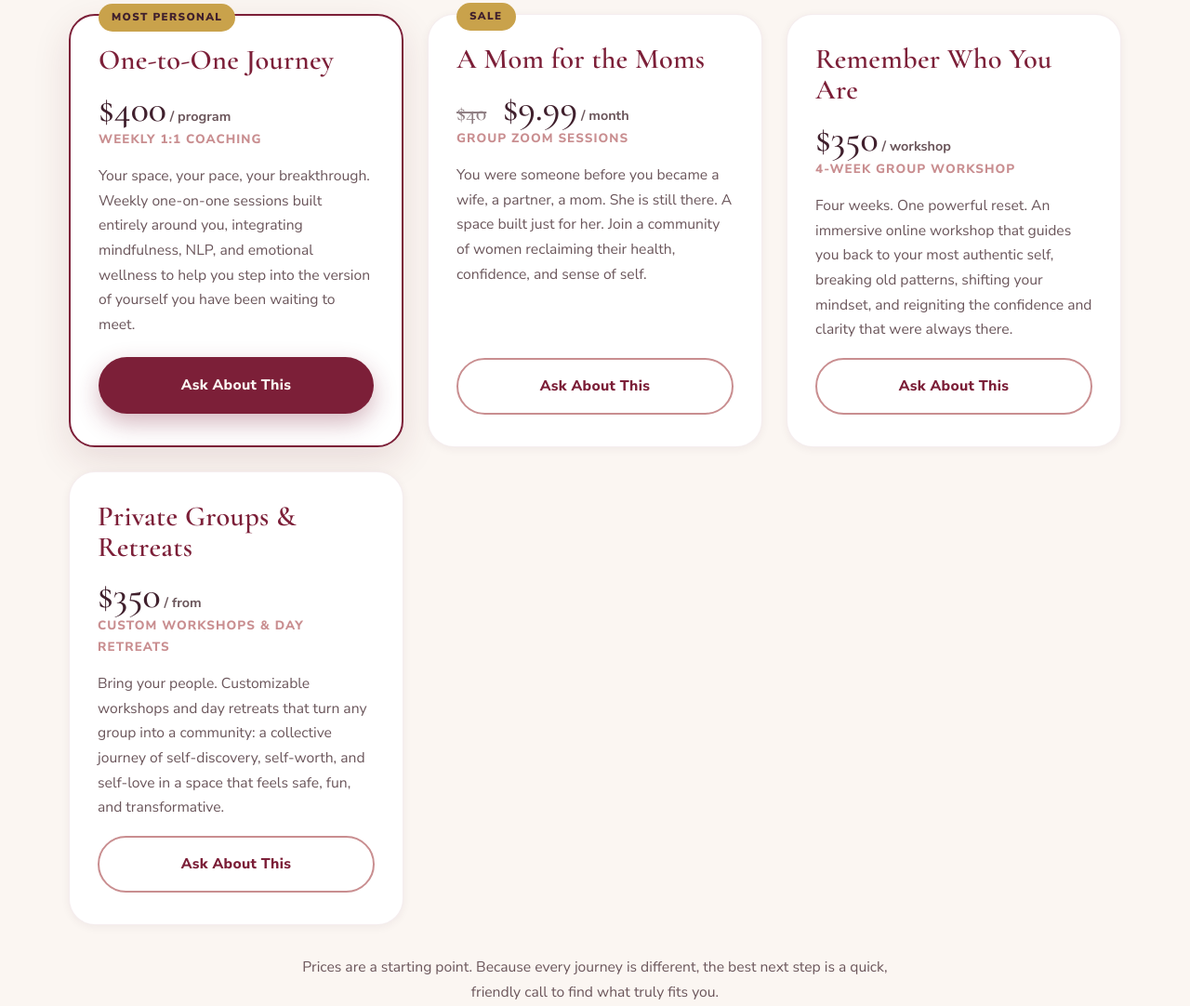
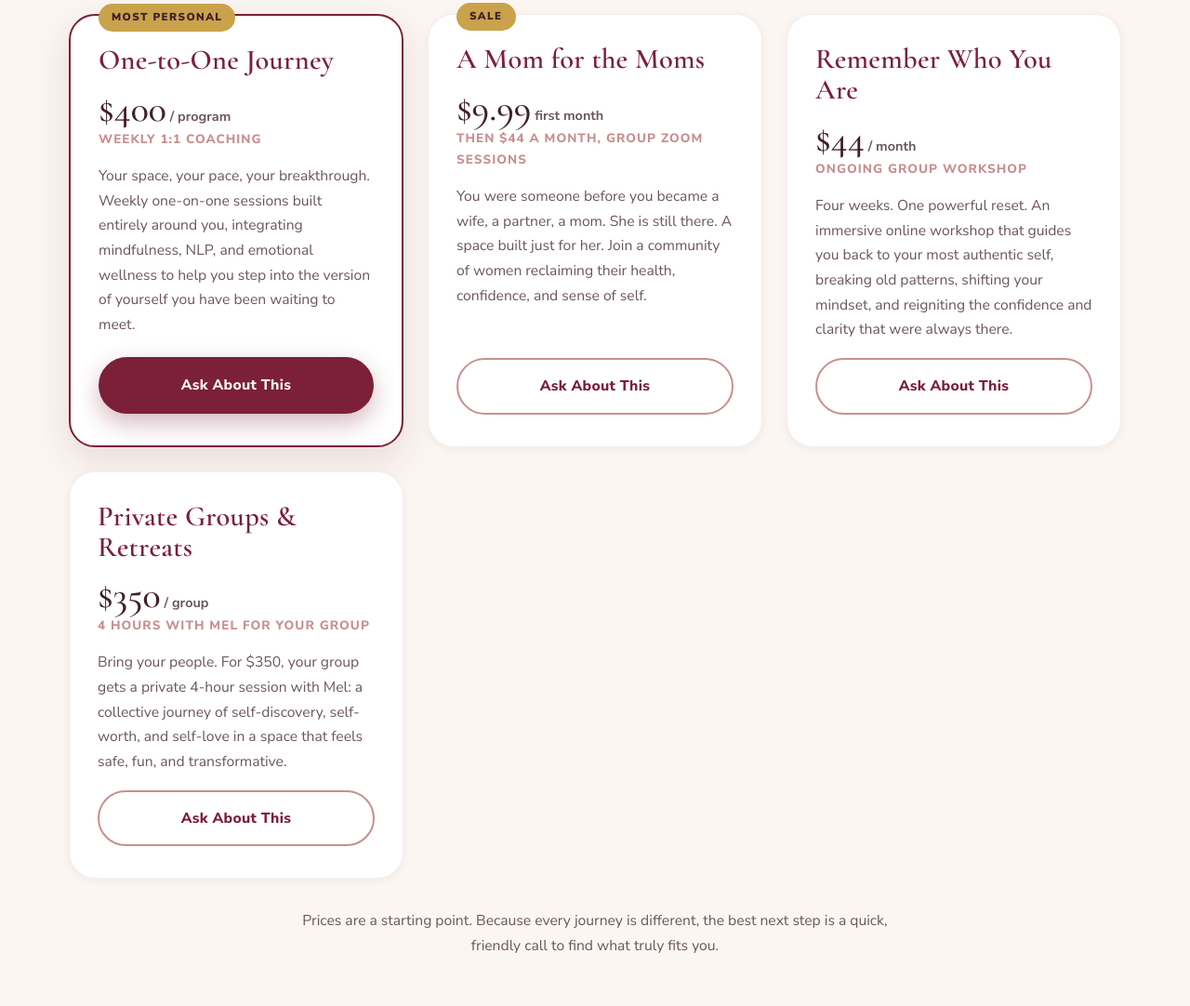
Before and after one commit to mikeluca927-oss/tellmel, a plain HTML site: page pricing.html in a window 1280 px wide. Shown: the part 788-1870 px from the top of the page at 93% size. Drawn offline with nearby package versions, Linux system fonts and the light colour scheme.

Commit message:
Update package pricing (Mom intro rate, Remember monthly, private group 4hr)
Co-Authored-By: Claude Opus 4.8 <noreply@anthropic.com>

```diff
--- a/pricing.html
+++ b/pricing.html
@@ -64,21 +64,21 @@
         <a class="btn btn--primary btn--block" href="#request" data-package="One-to-One Journey">Ask About This</a></article>
 
       <article class="price"><span class="flag" style="background:var(--gold);color:var(--plum);">Sale</span>
-        <h3>A Mom for the Moms</h3><div class="amt"><s class="was">$40</s> $9.99<small> / month</small></div>
-        <div class="fmt">Group Zoom sessions</div>
+        <h3>A Mom for the Moms</h3><div class="amt">$9.99<small> first month</small></div>
+        <div class="fmt">Then $44 a month, group Zoom sessions</div>
         <p>You were someone before you became a wife, a partner, a mom. She is still there. A space built just for her. Join a community of women reclaiming their health, confidence, and sense of self.</p>
         <a class="btn btn--ghost btn--block" href="#request" data-package="A Mom for the Moms, Group Zoom">Ask About This</a></article>
 
       <article class="price">
-        <h3>Remember Who You Are</h3><div class="amt">$350<small> / workshop</small></div>
-        <div class="fmt">4-week group workshop</div>
+        <h3>Remember Who You Are</h3><div class="amt">$44<small> / month</small></div>
+        <div class="fmt">Ongoing group workshop</div>
         <p>Four weeks. One powerful reset. An immersive online workshop that guides you back to your most authentic self, breaking old patterns, shifting your mindset, and reigniting the confidence and clarity that were always there.</p>
         <a class="btn btn--ghost btn--block" href="#request" data-package="Remember Who You Are, Group Workshop">Ask About This</a></article>
 
       <article class="price">
-        <h3>Private Groups &amp; Retreats</h3><div class="amt">$350<small> / from</small></div>
-        <div class="fmt">Custom workshops &amp; day retreats</div>
-        <p>Bring your people. Customizable workshops and day retreats that turn any group into a community: a collective journey of self-discovery, self-worth, and self-love in a space that feels safe, fun, and transformative.</p>
+        <h3>Private Groups &amp; Retreats</h3><div class="amt">$350<small> / group</small></div>
+        <div class="fmt">4 hours with Mel for your group</div>
+        <p>Bring your people. For $350, your group gets a private 4-hour session with Mel: a collective journey of self-discovery, self-worth, and self-love in a space that feels safe, fun, and transformative.</p>
         <a class="btn btn--ghost btn--block" href="#request" data-package="Private Group Workshops &amp; Day Retreats">Ask About This</a></article>
     </div>
     <p class="center" style="max-width:640px;margin:32px auto 0;color:var(--ink-soft);font-size:.98rem;">
```
